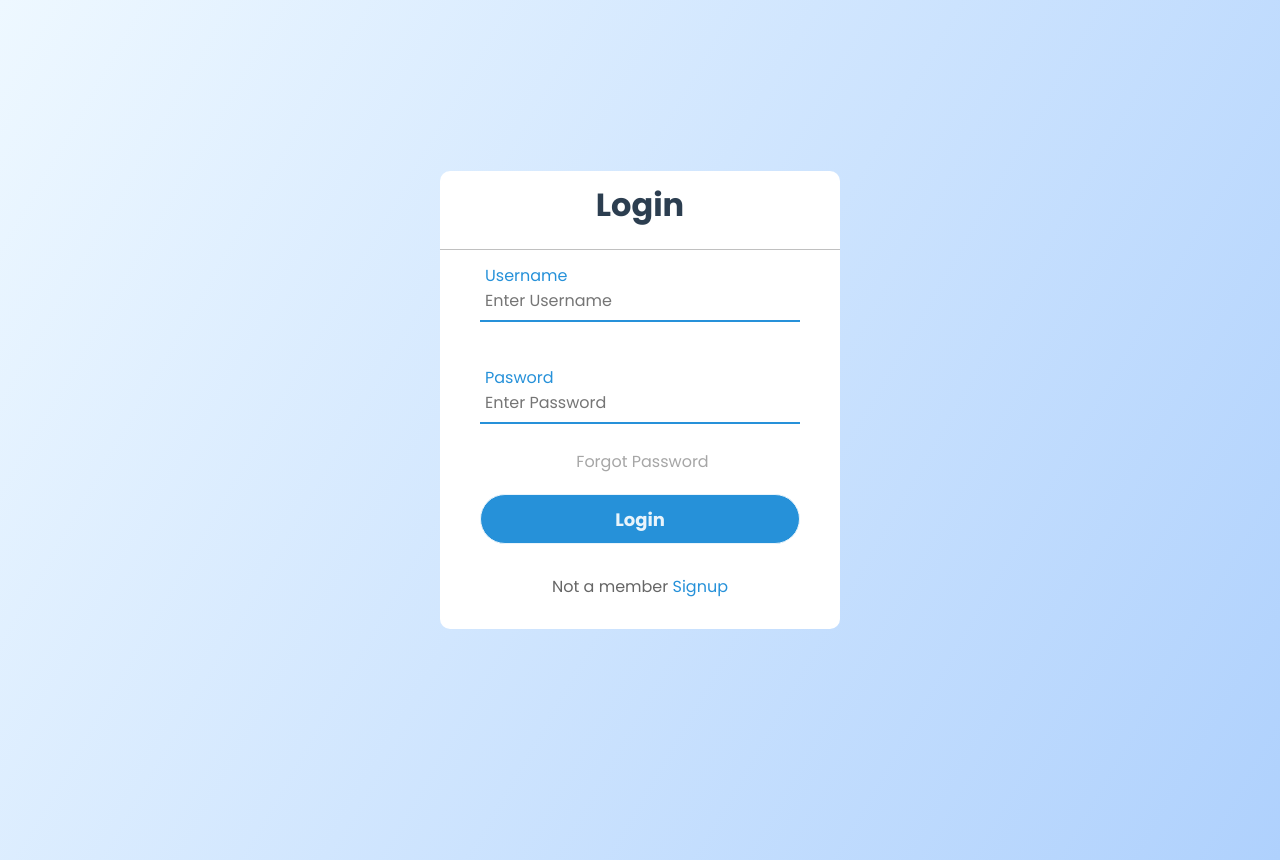
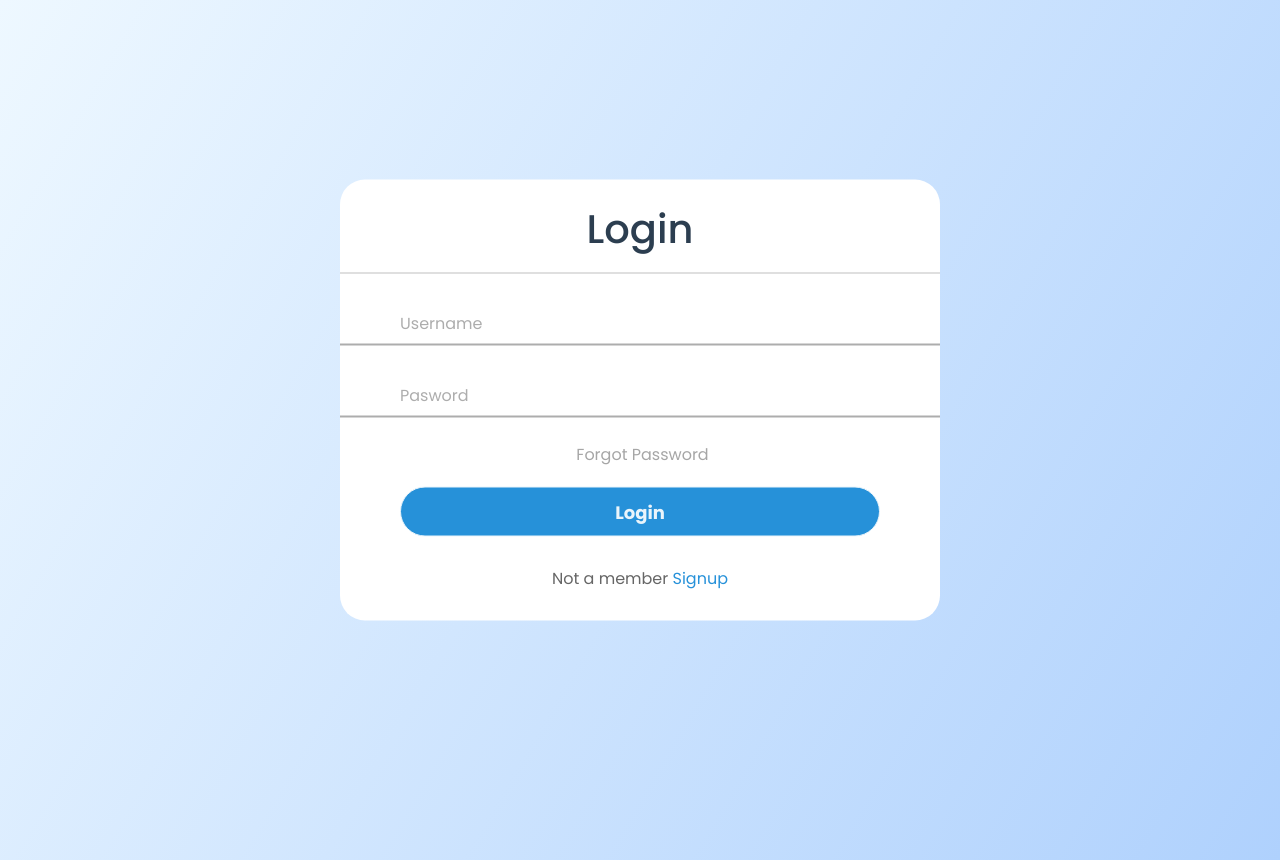
Before and after one commit to honnage/vue-login, a Vue app: page /Login in a window 1280 px wide. Built offline with nearby package versions, Linux system fonts and the light colour scheme.

Commit message:
Alert result status login

```diff
--- a/public/index.html
+++ b/public/index.html
@@ -9,7 +9,7 @@
   <title>
     <%= htmlWebpackPlugin.options.title %>
   </title>
-  <!-- <link rel="stylesheet" href="https://stackpath.bootstrapcdn.com/bootstrap/4.1.3/css/bootstrap.min.css"
+  <link rel="stylesheet" href="https://stackpath.bootstrapcdn.com/bootstrap/4.1.3/css/bootstrap.min.css"
     integrity="sha384-MCw98/SFnGE8fJT3GXwEOngsV7Zt27NXFoaoApmYm81iuXoPkFOJwJ8ERdknLPMO" crossorigin="anonymous">
   <script src="https://code.jquery.com/jquery-3.3.1.slim.min.js"
     integrity="sha384-q8i/X+965DzO0rT7abK41JStQIAqVgRVzpbzo5smXKp4YfRvH+8abtTE1Pi6jizo"
@@ -19,7 +19,7 @@
     crossorigin="anonymous"></script>
   <script src="https://stackpath.bootstrapcdn.com/bootstrap/4.1.3/js/bootstrap.min.js"
     integrity="sha384-ChfqqxuZUCnJSK3+MXmPNIyE6ZbWh2IMqE241rYiqJxyMiZ6OW/JmZQ5stwEULTy"
-    crossorigin="anonymous"></script> -->
+    crossorigin="anonymous"></script>
 
   <script src="https://kit.fontawesome.com/64d58efce2.js" crossorigin="anonymous"></script>
 
--- a/src/components/Login.vue
+++ b/src/components/Login.vue
@@ -1,80 +1,103 @@
 <template>
-
   <!-- <div class="container"> -->
   <div class="login">
     <h1>Login</h1>
-        <!-- <input type="text" model="username" placeholder="Enter username" />
-        <input type="text" model="password" placeholder="Ente Password" />
-        <button v-on:click="login">Login</button> -->
 
-        <form method="post">
+    <div v-if="error" class="alert alert-danger" role="alert">
+      {{ error }}
+    </div>
+    <data>
       <div class="txt_field">
-                <input type="text" v-model="userName" placeholder="Enter Username" />
-
-                <!-- <input type="text" required> -->
+        <input type="text" v-model="userName" required />
         <span></span>
         <label>Username</label>
       </div>
       <div class="txt_field">
-                <input type="text" v-model="passWord" placeholder="Enter Password" />
-
-                <!-- <input type="pasword" required> -->
+        <input type="password" v-model="passWord" required />
         <span></span>
         <label>Pasword</label>
       </div>
       <div class="pass">Forgot Password</div>
-            <input type="submit" value="Login">
+      <input type="submit" v-on:click="Login" value="Login" />
       <div class="signup_link">Not a member <a href="">Signup</a></div>
-        </form>
-    <!-- </div> -->
+    </data>
   </div>
-
 </template>
 <script>
+import axios from "axios";
 export default {
   name: "Login",
   data() {
     return {
       userName: "",
       passWord: "",
+      error: "",
     };
+  },
+  methods: {
+    async Login() {
+      //   console.warn(this.userName, this.passWord);
+
+      let result = await axios.post(
+        `http://api.teedev.online/api/v1/user/login`,
+        {
+          userName: this.userName,
+          passWord: this.passWord,
+        }
+      );
+      console.warn(result.data);
+
+      if (result.data.success == true) {
+        // localStorage.setItem("user-info", JSON.stringify(result.data[0]));
+        // this.$router.push({ name: "Home" });
+      } else {
+        console.warn(result.data.errorCode);
+        this.error = result.data.errorText;
+      }
+    },
+  },
+  mounted() {
+    let user = localStorage.getItem("user-info");
+    if (user) {
+      this.$router.push({ name: "Home" });
+    }
   },
 };
 </script>
 
 <style>
-body{
+body {
   margin: 0;
   padding: 0;
   background: linear-gradient(120deg, #eef8ff, #afd1fd);
   height: 100vh;
   overflow: hidden;
 }
-.login{
+.login {
   position: absolute;
   top: 50%;
   left: 50%;
   transform: translate(-50%, -50%);
-  width: 400px;
+  width: 600px;
   background: white;
-  border-radius: 10px;
+  border-radius: 25px;
 }
-.login h1{
+.login h1 {
   text-align: center;
-    margin-top: 10px;
+  margin-top: 25px;
   padding: 0 0 20px 0;
   border-bottom: 1px solid silver;
 }
-.login form{
-    padding: 0 40px;
+.login data {
+  /* padding: 0 5px; */
   box-shadow: border-box;
 }
-form .txt_field{
+data .txt_field {
   position: relative;
   border-bottom: 2px solid #adadad;
   margin: 30px 0;
 }
-.txt_field input{
+.txt_field input {
   width: 100%;
   padding: 0 5px;
   height: 40px;
@@ -83,45 +106,45 @@ form .txt_field{
   background: none;
   outline: none;
 }
-.txt_field label{
+.txt_field label {
   position: absolute;
   top: 50%;
-    left: 5px;
+  left: 60px;
   color: #adadad;
   transform: translateY(-50%);
   font-size: 16px;
   pointer-events: none;
-    transition: .5s;
+  transition: 0.5s;
 }
-.txt_field span::before{
-    content: '';
+.txt_field span::before {
+  content: "";
   position: absolute;
   top: 40px;
   left: 0;
   width: 0%;
   height: 2px;
   background: #2691d9;
-    transition: .5s;
+  transition: 0.5s;
 }
 .txt_field input:focus ~ label,
-.txt_field input:valid ~ label{
+.txt_field input:valid ~ label {
   top: -5px;
   color: #2691d9;
 }
 .txt_field input:focus ~ span::before,
-.txt_field input:valid ~ span::before{
+.txt_field input:valid ~ span::before {
   width: 100%;
 }
-.pass{
+.pass {
   margin: -5px 0 20px 5px;
   color: #a6a6a6;
   cursor: pointer;
 }
-.pass:hover{
+.pass:hover {
   text-decoration: underline;
 }
-input[type="submit"]{
-    width: 100%;
+input[type="submit"] {
+  width: 80%;
   height: 50px;
   border: 1px solid;
   background: #2691d9;
@@ -132,21 +155,21 @@ input[type="submit"]{
   cursor: pointer;
   outline: none;
 }
-input[type="submit"]:hover{
+input[type="submit"]:hover {
   border-color: #2691d9;
-    transition: .5s;
+  transition: 0.5s;
 }
-.signup_link{
+.signup_link {
   margin: 30px 0;
   text-align: center;
   font-size: 16px;
   color: #666666;
 }
-.signup_link a{
+.signup_link a {
   color: #2691d9;
   text-decoration: none;
 }
-.signup_link a:hover{
+.signup_link a:hover {
   text-decoration: underline;
 }
 </style>
```
Lines whose indentation alone changed are shown as unchanged.
